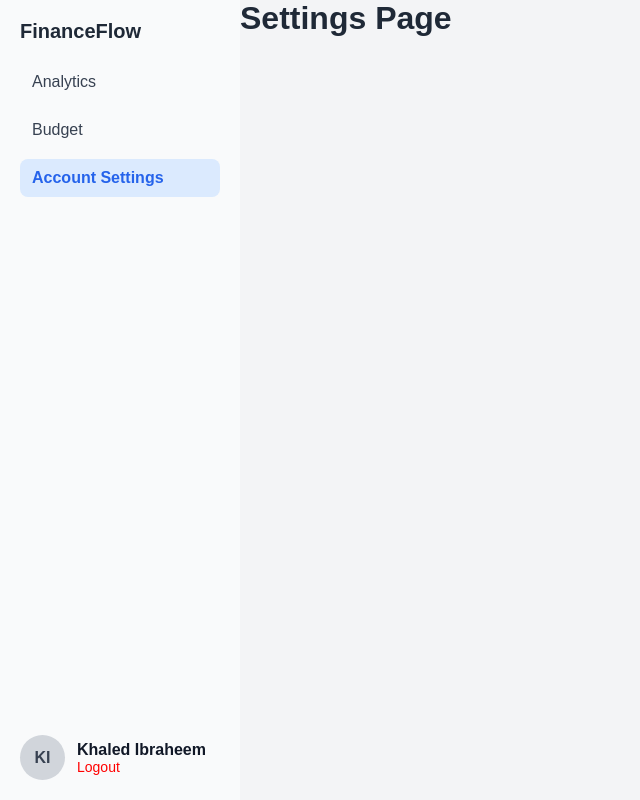
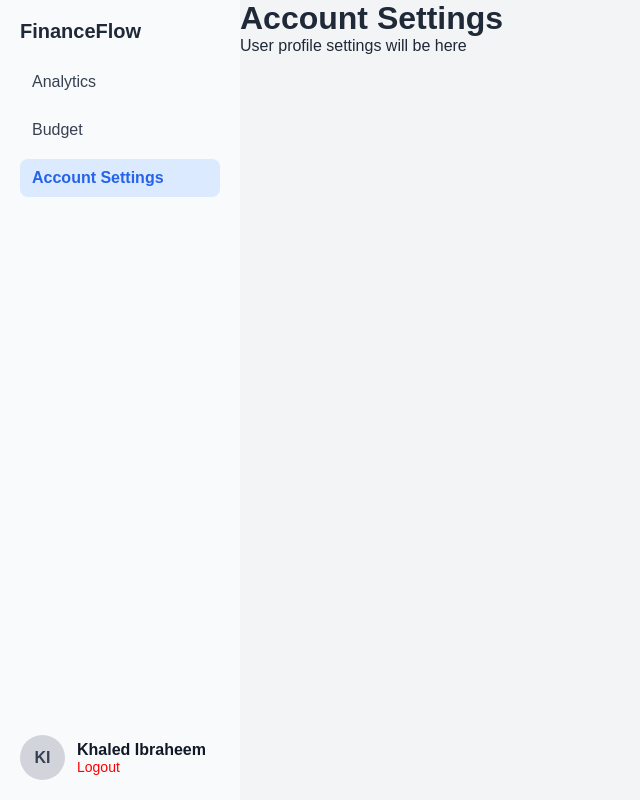
Before and after one commit to ShahadAlmatrudi/finance-flow, a React app in the folder frontend/: page /settings in a window 1280 px wide. Shown: the whole page, without its empty margins (0-640 px from the left). Built offline with nearby package versions, Linux system fonts and the light colour scheme; the HTML template or start-up script is replaced by a standard one.

Commit message:
Add basic Budget and Settings pages

```diff
--- a/frontend/src/pages/BudgetPage.jsx
+++ b/frontend/src/pages/BudgetPage.jsx
@@ -1,3 +1,8 @@
 export default function BudgetPage() {
-  return <h1>Budget Page</h1>;
+  return (
+    <div>
+      <h1>Budget Page</h1>
+      <p>Budget features will be here</p>
+    </div>
+  );
 }
--- a/frontend/src/pages/SettingsPage.jsx
+++ b/frontend/src/pages/SettingsPage.jsx
@@ -1,3 +1,8 @@
 export default function SettingsPage() {
-  return <h1>Settings Page</h1>;
+  return (
+    <div>
+      <h1>Account Settings</h1>
+      <p>User profile settings will be here</p>
+    </div>
+  );
 }
```
